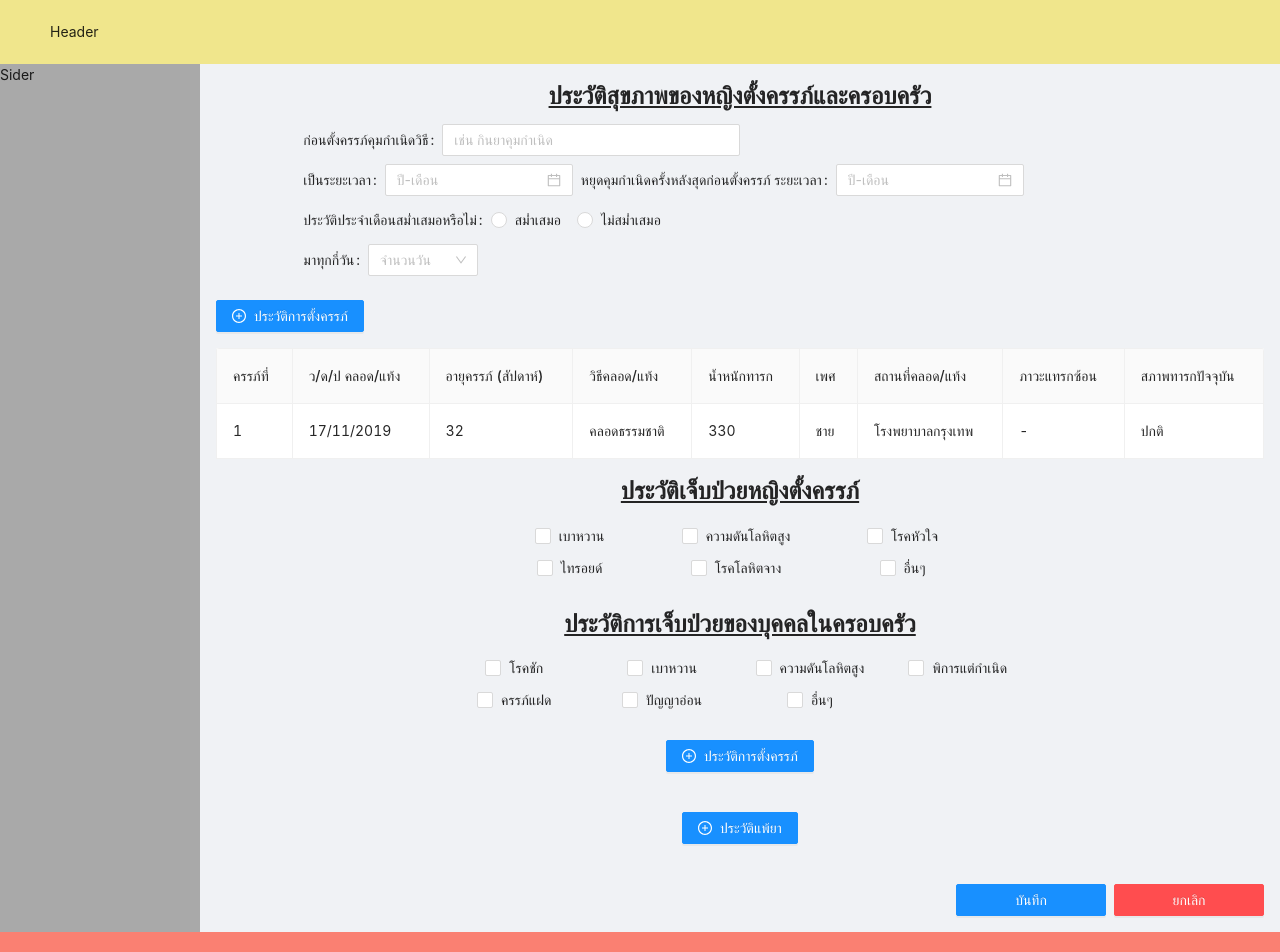
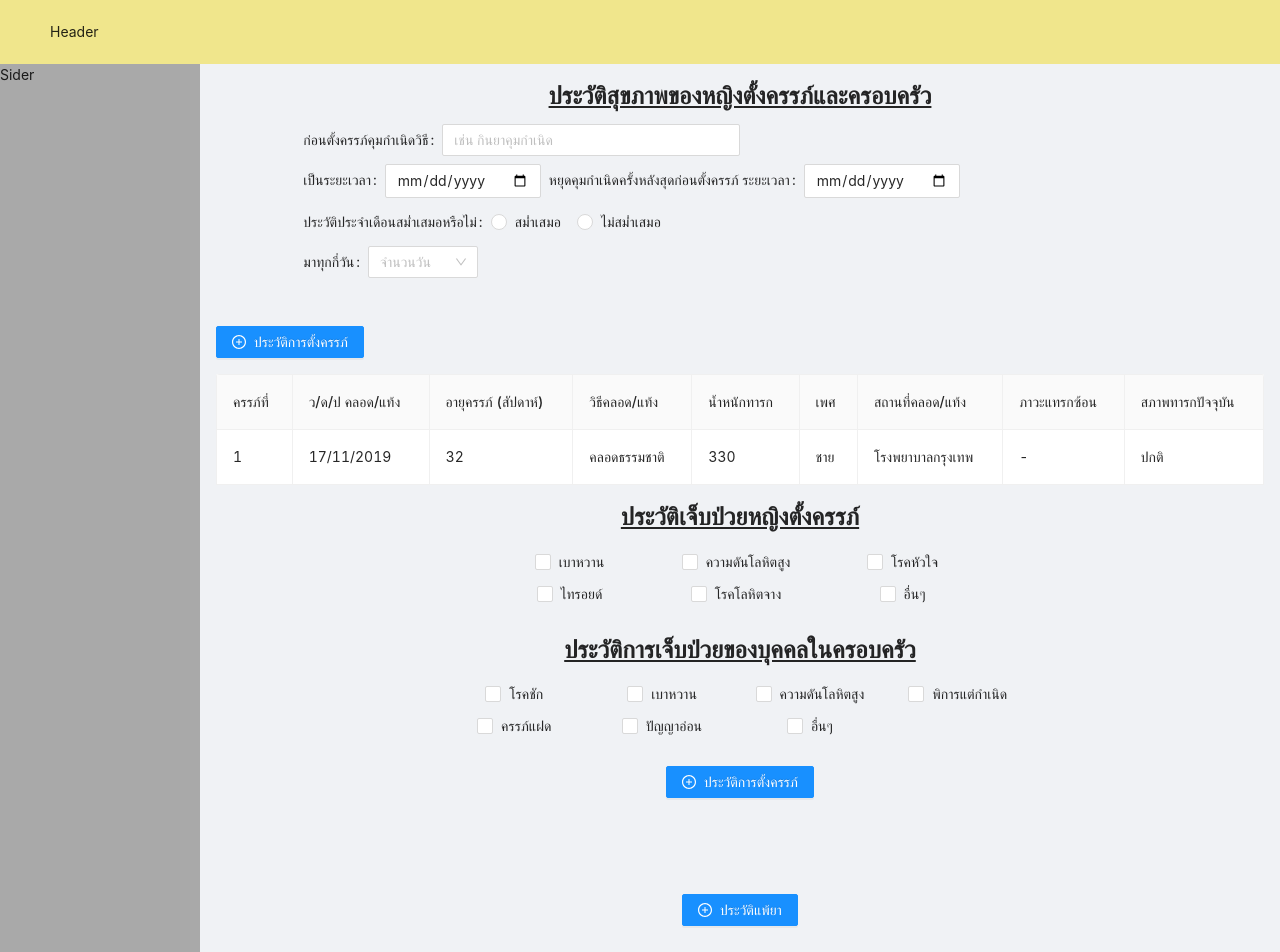
Before and after one commit to AuJeedJad/ANC-frontend, a React (Create React App) app: page / in a window 1280 px wide. Shown: the top 952 px of the page. Built offline with nearby package versions, Linux system fonts and the light colour scheme.

Commit message:
Fixed Form.Item

```diff
--- a/src/pages/MotherInformations/components/MedicalHistory.js
+++ b/src/pages/MotherInformations/components/MedicalHistory.js
@@ -20,13 +20,13 @@ function MedicalHistory() {
   for (let i = 0; i < cesarean; i++) {
     arrCesarean.push(
       <Form.Item style={{ marginBottom: 4 }}>
-        <Form.Item label="รายละเอียด" style={{ display: 'inline-flex', marginRight: 4 }}>
+        <Form.Item label="รายละเอียด" name="description" style={{ display: 'inline-flex', marginRight: 4 }}>
           <Input />
         </Form.Item>
-        <Form.Item label="เมื่อ พ.ศ." style={{ display: 'inline-flex', marginRight: 4 }}>
+        <Form.Item label="เมื่อ พ.ศ." name="year" style={{ display: 'inline-flex', marginRight: 4 }}>
           <Input />
         </Form.Item>
-        <Form.Item label="โรงพยาบาล" style={{ display: 'inline-flex', marginRight: 4 }}>
+        <Form.Item label="โรงพยาบาล" name="hospital" style={{ display: 'inline-flex', marginRight: 4 }}>
           <Input />
         </Form.Item>
       </Form.Item>
@@ -36,10 +36,10 @@ function MedicalHistory() {
   for (let i = 0; i < drugAllergy; i++) {
     arrDrugAllergy.push(
       <Form.Item style={{ marginBottom: 4 }}>
-        <Form.Item label="ชื่อยา" style={{ display: 'inline-flex', marginRight: 4 }}>
+        <Form.Item label="ชื่อยา" name="drugName" style={{ display: 'inline-flex', marginRight: 4 }}>
           <Input />
         </Form.Item>
-        <Form.Item label="อาการแพ้ยา" style={{ display: 'inline-flex', marginRight: 4 }}>
+        <Form.Item label="อาการแพ้ยา" name="symptom" style={{ display: 'inline-flex', marginRight: 4 }}>
           <Input />
         </Form.Item>
       </Form.Item>
@@ -48,40 +48,40 @@ function MedicalHistory() {
 
   return (
     <>
-      <Form>
+      <Form.Item>
         <Title level={3} style={{ textDecoration: 'underline' }}>
           ประวัติเจ็บป่วยหญิงตั้งครรภ์
         </Title>
-        <Form.Item>
+        <Form.Item name="motherMedicalHistory">
           <Checkbox.Group>
             <Row>
               <Col span={8}>
-                <Checkbox value="A" style={{ lineHeight: '32px' }}>
+                <Checkbox value="isDiabetes" style={{ lineHeight: '32px' }}>
                   เบาหวาน
                 </Checkbox>
               </Col>
               <Col span={8}>
-                <Checkbox value="B" style={{ lineHeight: '32px' }}>
+                <Checkbox value="isHypertension" style={{ lineHeight: '32px' }}>
                   ความดันโลหิตสูง
                 </Checkbox>
               </Col>
               <Col span={8}>
-                <Checkbox value="C" style={{ lineHeight: '32px' }}>
+                <Checkbox value="isHeartDisease" style={{ lineHeight: '32px' }}>
                   โรคหัวใจ
                 </Checkbox>
               </Col>
               <Col span={8}>
-                <Checkbox value="D" style={{ lineHeight: '32px' }}>
+                <Checkbox value="isThyroid" style={{ lineHeight: '32px' }}>
                   ไทรอยด์
                 </Checkbox>
               </Col>
               <Col span={8}>
-                <Checkbox value="E" style={{ lineHeight: '32px' }}>
+                <Checkbox value="isAnemia" style={{ lineHeight: '32px' }}>
                   โรคโลหิตจาง
                 </Checkbox>
               </Col>
               <Col span={8}>
-                <Checkbox value="other" style={{ lineHeight: '32px' }}>
+                <Checkbox value="isOther" style={{ lineHeight: '32px' }}>
                   อื่นๆ
                 </Checkbox>
               </Col>
@@ -91,41 +91,41 @@ function MedicalHistory() {
         <Title level={3} style={{ textDecoration: 'underline' }}>
           ประวัติการเจ็บป่วยของบุคคลในครอบครัว
         </Title>
-        <Form.Item>
+        <Form.Item name="familyMedicalHistory">
           <Checkbox.Group>
             <Row>
               <Col span={6}>
-                <Checkbox value="A" style={{ lineHeight: '32px' }}>
+                <Checkbox value="isSeizure" style={{ lineHeight: '32px' }}>
                   โรคชัก
                 </Checkbox>
               </Col>
               <Col span={6}>
-                <Checkbox value="B" style={{ lineHeight: '32px' }}>
+                <Checkbox value="isDiabetes" style={{ lineHeight: '32px' }}>
                   เบาหวาน
                 </Checkbox>
               </Col>
               <Col span={6}>
-                <Checkbox value="C" style={{ lineHeight: '32px' }}>
+                <Checkbox value="isHypertension" style={{ lineHeight: '32px' }}>
                   ความดันโลหิตสูง
                 </Checkbox>
               </Col>
               <Col span={6}>
-                <Checkbox value="D" style={{ lineHeight: '32px' }}>
+                <Checkbox value="isBirthDefect" style={{ lineHeight: '32px' }}>
                   พิการแต่กำเนิด
                 </Checkbox>
               </Col>
               <Col span={6}>
-                <Checkbox value="E" style={{ lineHeight: '32px' }}>
+                <Checkbox value="isTwin" style={{ lineHeight: '32px' }}>
                   ครรภ์แฝด
                 </Checkbox>
               </Col>
               <Col span={6}>
-                <Checkbox value="other" style={{ lineHeight: '32px' }}>
+                <Checkbox value="isMentalRetardation" style={{ lineHeight: '32px' }}>
                   ปัญญาอ่อน
                 </Checkbox>
               </Col>
               <Col span={6}>
-                <Checkbox value="other" style={{ lineHeight: '32px' }}>
+                <Checkbox value="isOther" style={{ lineHeight: '32px' }}>
                   อื่นๆ
                 </Checkbox>
               </Col>
@@ -144,7 +144,7 @@ function MedicalHistory() {
             ประวัติการตั้งครรภ์
           </Button>
         </Form.Item>
-        {arrCesarean}
+        <Form.Item>{arrCesarean}</Form.Item>
         <Form.Item>
           <Button
             icon={<PlusCircleOutlined />}
@@ -157,8 +157,8 @@ function MedicalHistory() {
             ประวัติแพ้ยา
           </Button>
         </Form.Item>
-        {arrDrugAllergy}
-      </Form>
+        <Form.Item>{arrDrugAllergy}</Form.Item>
+      </Form.Item>
     </>
   );
 }
--- a/src/pages/MotherInformations/components/MensCheck.js
+++ b/src/pages/MotherInformations/components/MensCheck.js
@@ -1,4 +1,4 @@
-import { DatePicker, Form, Input, Radio, Select } from 'antd';
+import { Form, Input, Radio, Select } from 'antd';
 import React from 'react';
 
 function MensCheck() {
@@ -14,29 +14,34 @@ function MensCheck() {
 
   return (
     <>
-      <Form>
-        <Form.Item label="ก่อนตั้งครรภ์คุมกำเนิดวิธี" style={{ width: '50%', marginBottom: 8 }}>
+      <Form.Item>
+        <Form.Item label="ก่อนตั้งครรภ์คุมกำเนิดวิธี" name="contraMethod" style={{ width: '50%', marginBottom: 8 }}>
           <Input placeholder="เช่น กินยาคุมกำเนิด" />
         </Form.Item>
-        <Form.Item label="เป็นระยะเวลา" style={{ display: 'inline-flex', margin: '0 8px 8px 0' }}>
-          <DatePicker picker="month" placeholder="ปี-เดือน" />
+        <Form.Item
+          label="เป็นระยะเวลา"
+          name="contraYear-Month"
+          style={{ display: 'inline-flex', margin: '0 8px 8px 0' }}
+        >
+          <Input type="date" placeholder="ปี-เดือน" />
         </Form.Item>
         <Form.Item
           label="หยุดคุมกำเนิดครั้งหลังสุดก่อนตั้งครรภ์ ระยะเวลา"
+          name="stopContraYear-Month"
           style={{ display: 'inline-flex', marginBottom: 8 }}
         >
-          <DatePicker picker="month" placeholder="ปี-เดือน" />
+          <Input type="date" placeholder="ปี-เดือน" />
         </Form.Item>
-        <Form.Item label="ประวัติประจำเดือนสม่ำเสมอหรือไม่" style={{ marginBottom: 8 }}>
+        <Form.Item label="ประวัติประจำเดือนสม่ำเสมอหรือไม่" name="isRegularMensPeriod" style={{ marginBottom: 8 }}>
           <Radio.Group>
-            <Radio value="a">สม่ำเสมอ</Radio>
-            <Radio value="b">ไม่สม่ำเสมอ</Radio>
+            <Radio value="1">สม่ำเสมอ</Radio>
+            <Radio value="0">ไม่สม่ำเสมอ</Radio>
           </Radio.Group>
         </Form.Item>
-        <Form.Item label="มาทุกกี่วัน" style={{ width: '20%' }}>
+        <Form.Item label="มาทุกกี่วัน" name="mensInterval" style={{ width: '20%' }}>
           <Select placeholder="จำนวนวัน">{option()}</Select>
         </Form.Item>
-      </Form>
+      </Form.Item>
     </>
   );
 }
--- a/src/pages/MotherInformations/index.js
+++ b/src/pages/MotherInformations/index.js
@@ -1,4 +1,4 @@
-import { Button, Col, Row, Typography } from 'antd';
+import { Button, Col, Form, Row, Typography } from 'antd';
 import React from 'react';
 import MedicalHistory from './components/MedicalHistory';
 import MensCheck from './components/MensCheck';
@@ -7,8 +7,13 @@ import PregnantHistory from './components/PregnantHistory';
 function MotherInfomations() {
   const { Title } = Typography;
 
+  const onFinish = (values) => {
+    console.log('Success:', values);
+  };
+
   return (
     <>
+      <Form onFinish={onFinish}>
         <Row style={{ display: 'flex', flexDirection: 'column', justifyContent: 'center' }}>
           <Row style={{ textAlign: 'center' }}>
             <Col span={24}>
@@ -17,7 +22,7 @@ function MotherInfomations() {
               </Title>
             </Col>
           </Row>
-        <Row justify="center" style={{ width: '100%', height: '100%' }}>
+          <Row justify="center" style={{ width: '100%' }}>
             <Col span={20}>
               <MensCheck />
             </Col>
@@ -33,9 +38,10 @@ function MotherInfomations() {
             </Col>
           </Row>
         </Row>
+        <Form.Item>
           <Row justify="end">
             <Col>
-          <Button type="primary" style={{ width: '150px', marginRight: '8px' }}>
+              <Button type="primary" style={{ width: '150px', marginRight: '8px' }} htmlType="submit">
                 บันทึก
               </Button>
               <Button type="primary" style={{ width: '150px' }} danger>
@@ -43,6 +49,8 @@ function MotherInfomations() {
               </Button>
             </Col>
           </Row>
+        </Form.Item>
+      </Form>
     </>
   );
 }
```
Lines whose indentation alone changed are shown as unchanged.
